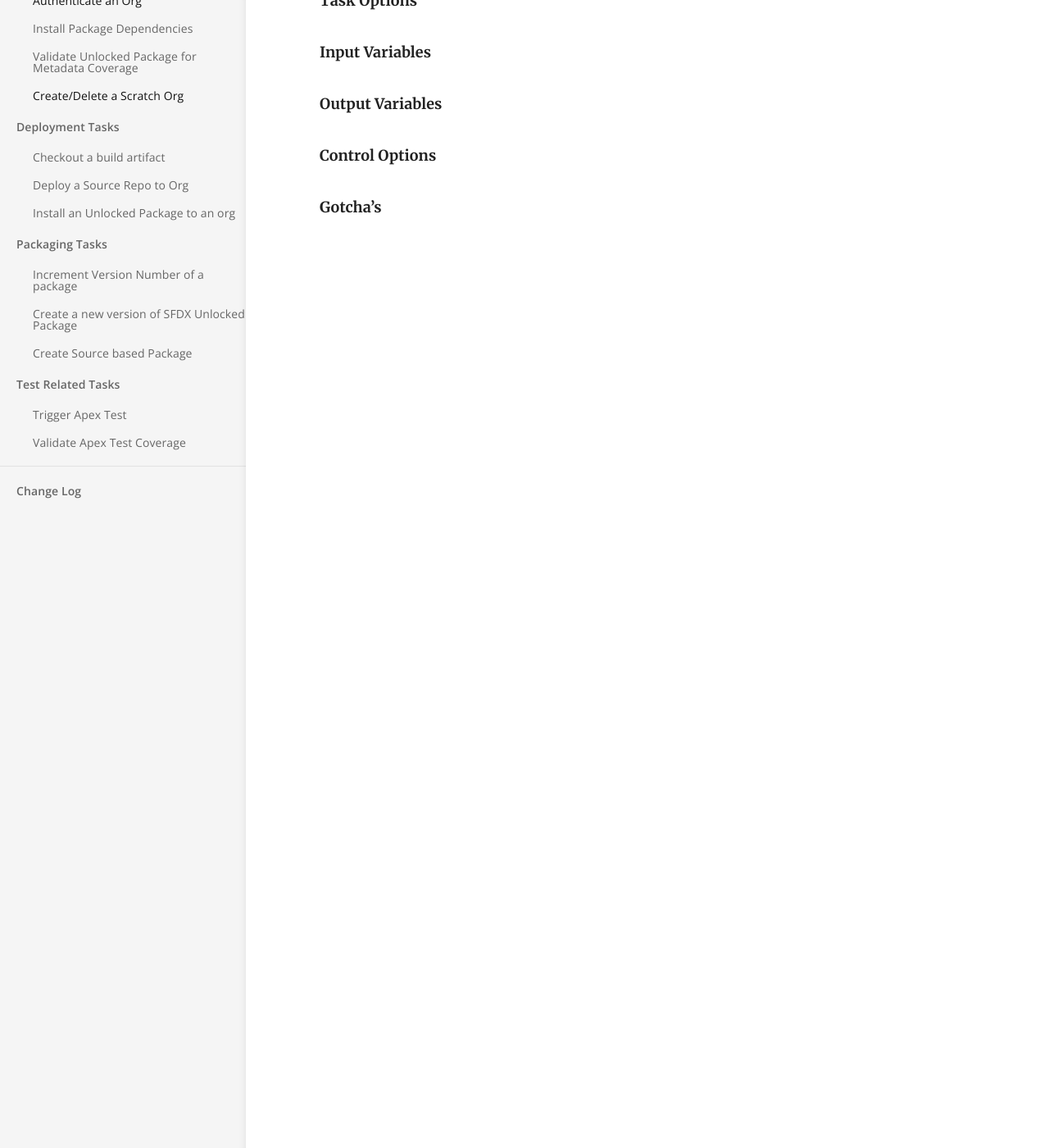
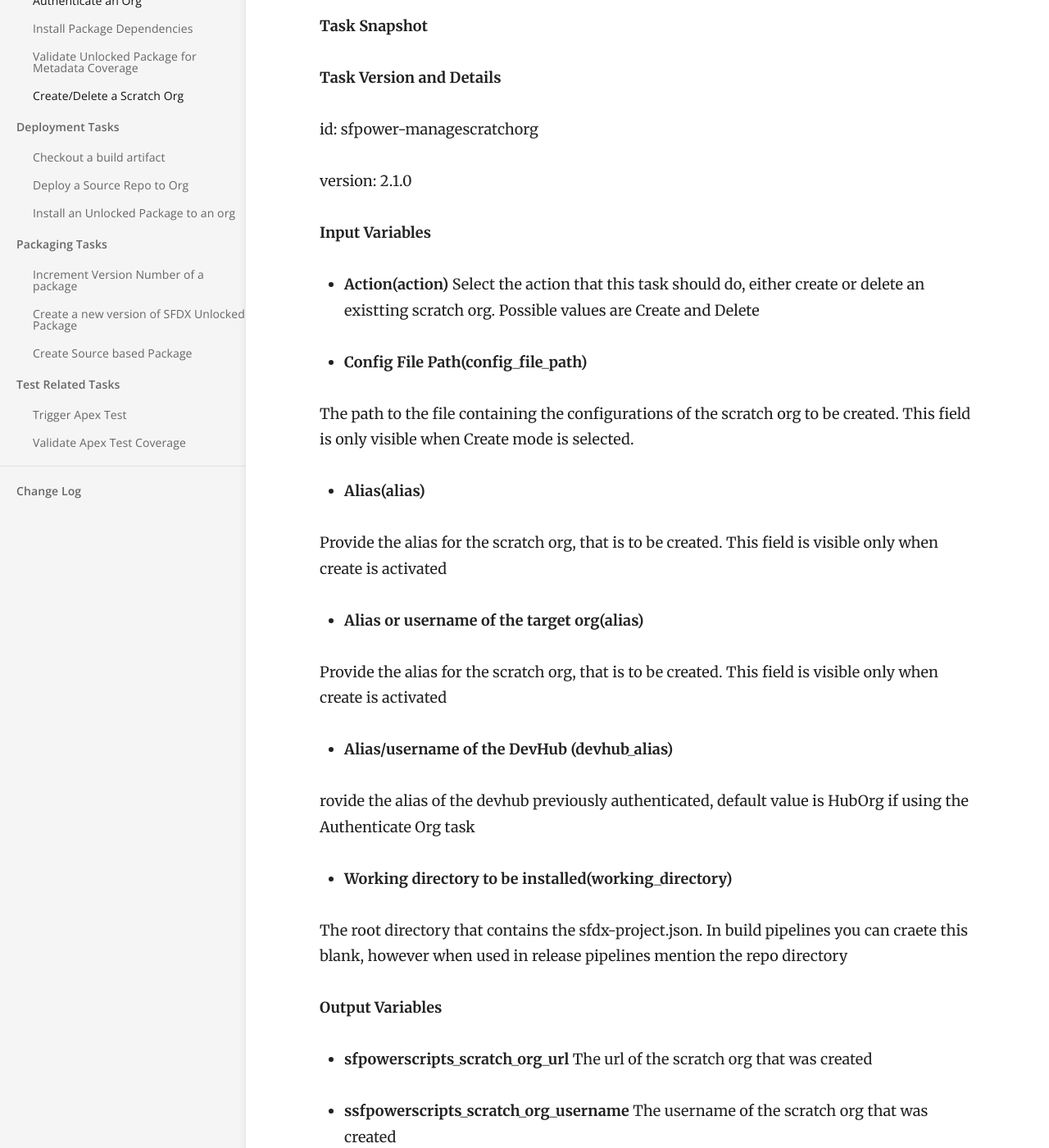
Before and after one commit to nbatterham/sfpowerscripts-doc, a Jekyll site: the page built from _docs/Tasks/Common-Utility-Tasks/Create and Delete a Scratch Org.md, in a window 1280 px wide and 1400 px high, scrolled down 270 px. Shown: the whole window at 82% size. Built offline with Jekyll 4.4.1, drawn with Linux system fonts in a browser that asks for light colours; some of the changed text lies outside the part shown.

Commit message:
Create/Delete Scratch org

```diff
--- a/_docs/Tasks/Common-Utility-Tasks/Create and Delete a Scratch Org.md
+++ b/_docs/Tasks/Common-Utility-Tasks/Create and Delete a Scratch Org.md
@@ -4,17 +4,57 @@ category: Common/Utility Tasks
 order: 6
 ---
 
-This task is used to create and delete a scratch org
+This task is used to create and delete a scratch org and mostly used in a Pull Request validation pipeline. The task is an exact wrapper over the sfdx force:org:create command.
+
+**Task Snapshot**
 
 
-**Task Options**
+**Task Version and Details**
 
+id: sfpower-managescratchorg
+
+version: 2.1.0
 
 
 **Input Variables**
 
+* **Action(action)**
+Select the action that this task should do, either create or delete an existting scratch org. Possible values are Create and Delete
+
+* **Config File Path(config_file_path)**
+
+The path to the file containing the configurations of the scratch org to be created. This field is only visible when Create mode is selected.
+
+* **Alias(alias)**
+
+Provide the alias for the scratch org, that is to be created. This field is visible only when create is activated
+
+* **Alias or username of the target org(alias)**
+
+Provide the alias for the scratch org, that is to be created. This field is visible only when create is activated
+
+* **Alias/username of the DevHub (devhub_alias)**
+
+rovide the alias of the devhub previously authenticated, default value is HubOrg if using the Authenticate Org task
+
+
+* **Working directory to be installed(working_directory)**
+
+The root directory that contains the sfdx-project.json. In build pipelines you can craete this blank, however when used in release pipelines mention the repo directory
+
+
 **Output Variables**
+
+
+* **sfpowerscripts_scratch_org_url**
+The url of the scratch org that was created
+
+* **ssfpowerscripts_scratch_org_username**
+The username of the scratch org that was created
+
 
 **Control Options**
 
 **Gotcha's**
+
+Provide the repo path for the working directory in a releaase pipeline
```
Also changed, not shown: images/Create or Delete a scratchorg.png (added), 1 other file.
